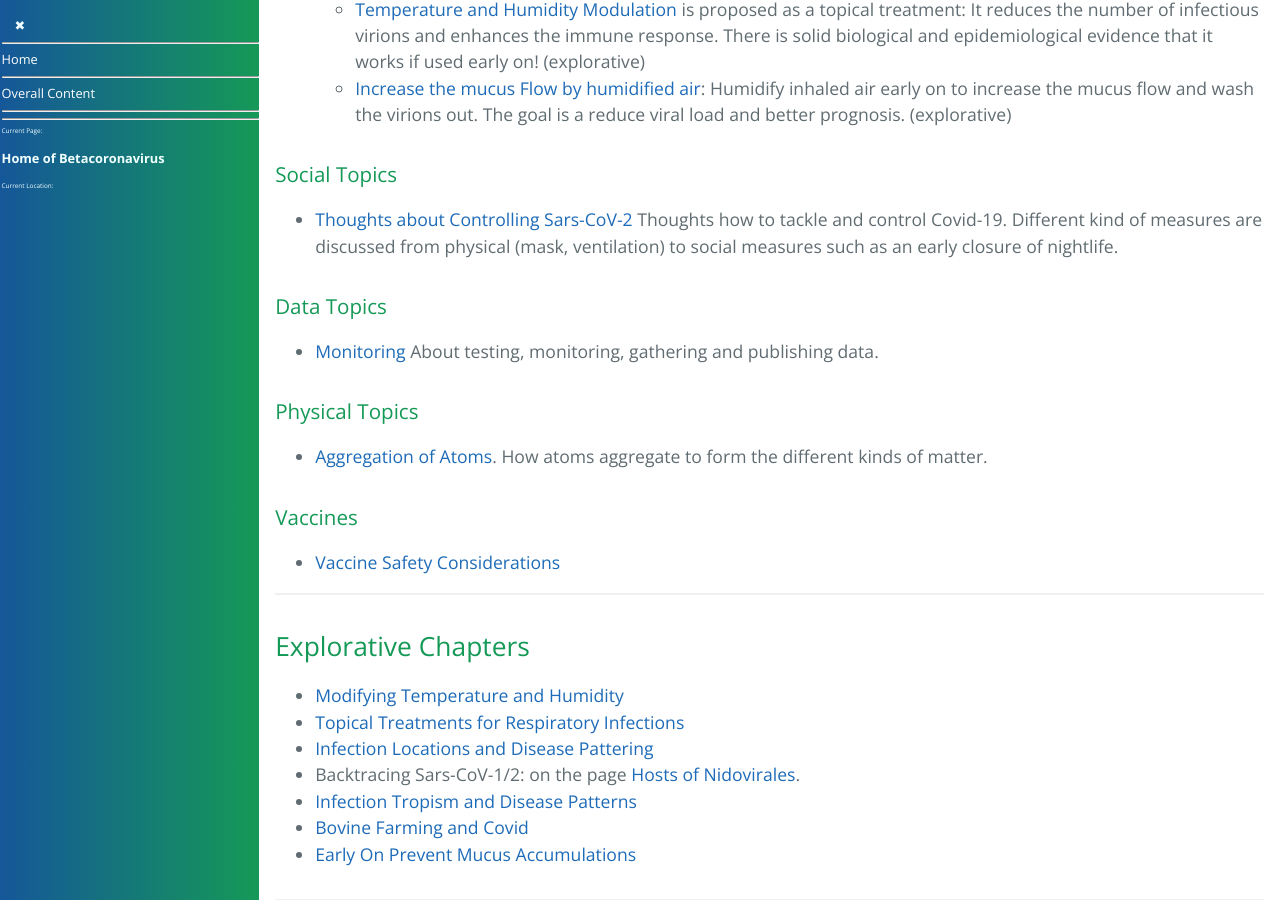
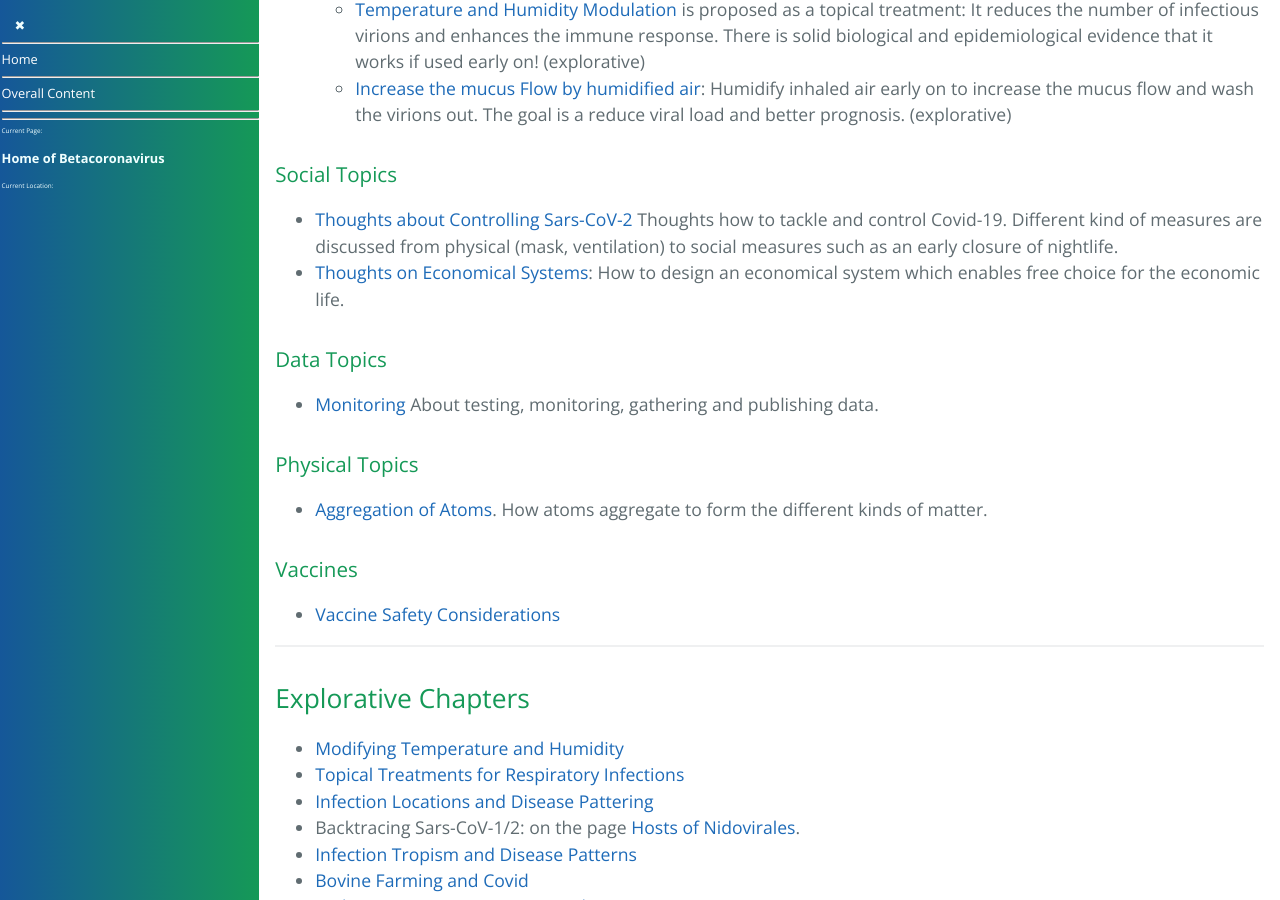
Before and after one commit to forestgrape/coronavirus, a Jekyll site: the page built from index.md, in a window 1280 px wide and 900 px high, scrolled down 5902 px. Built offline with Jekyll 4.4.1, drawn with Linux system fonts in a browser that asks for light colours; our own code applies the rules of GitHub Pages for plain Markdown files.

Commit message:
eco added to content

```diff
--- a/index.md
+++ b/index.md
@@ -178,6 +179,7 @@ This section overviews the content. The [full content section](#content) lists t
 ### Social Topics
 * [Thoughts about Controlling Sars-CoV-2](7_social/controlling.md)
     Thoughts how to tackle and control Covid-19. Different kind of measures are discussed from physical (mask, ventilation) to social measures such as an early closure of nightlife.
+* [Thoughts on Economical Systems](7_social/economics.md): How to design an economical system which enables free choice for the economic life.
 
 
 ### Data Topics
```
Also changed, not shown: other parts of index.md (+1 -0 lines).
